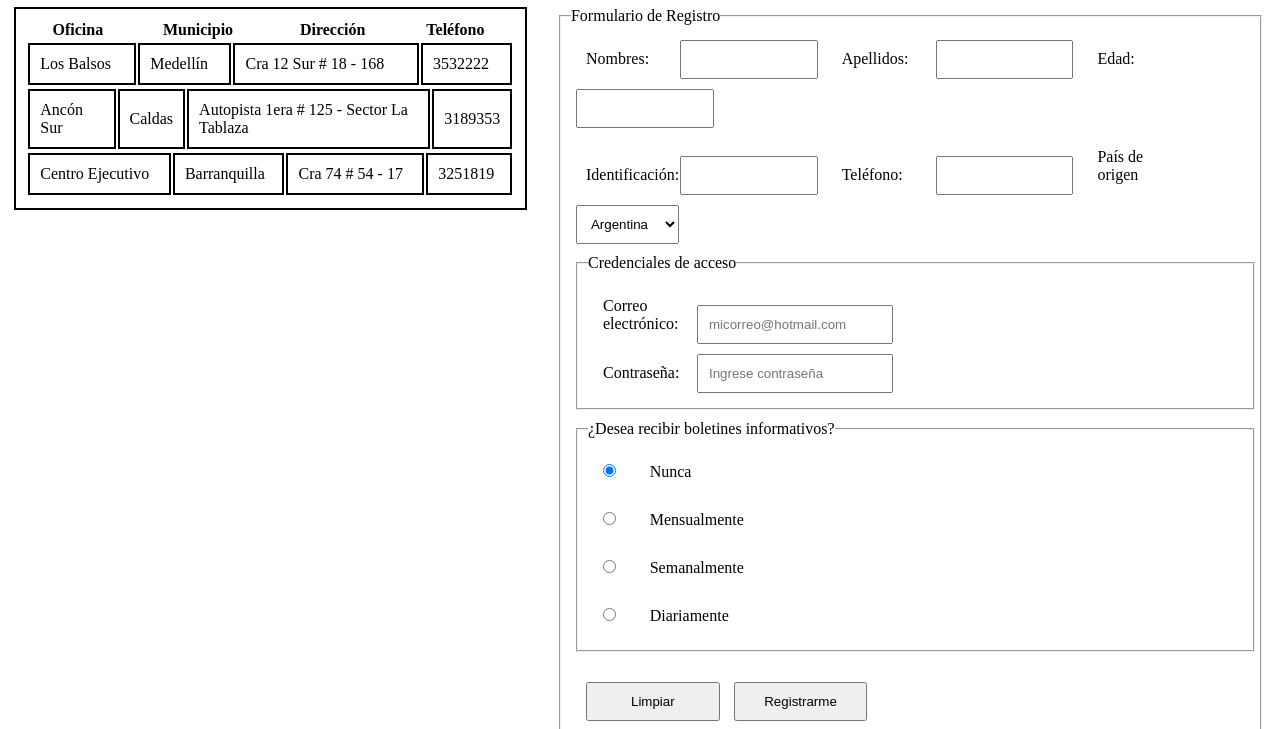
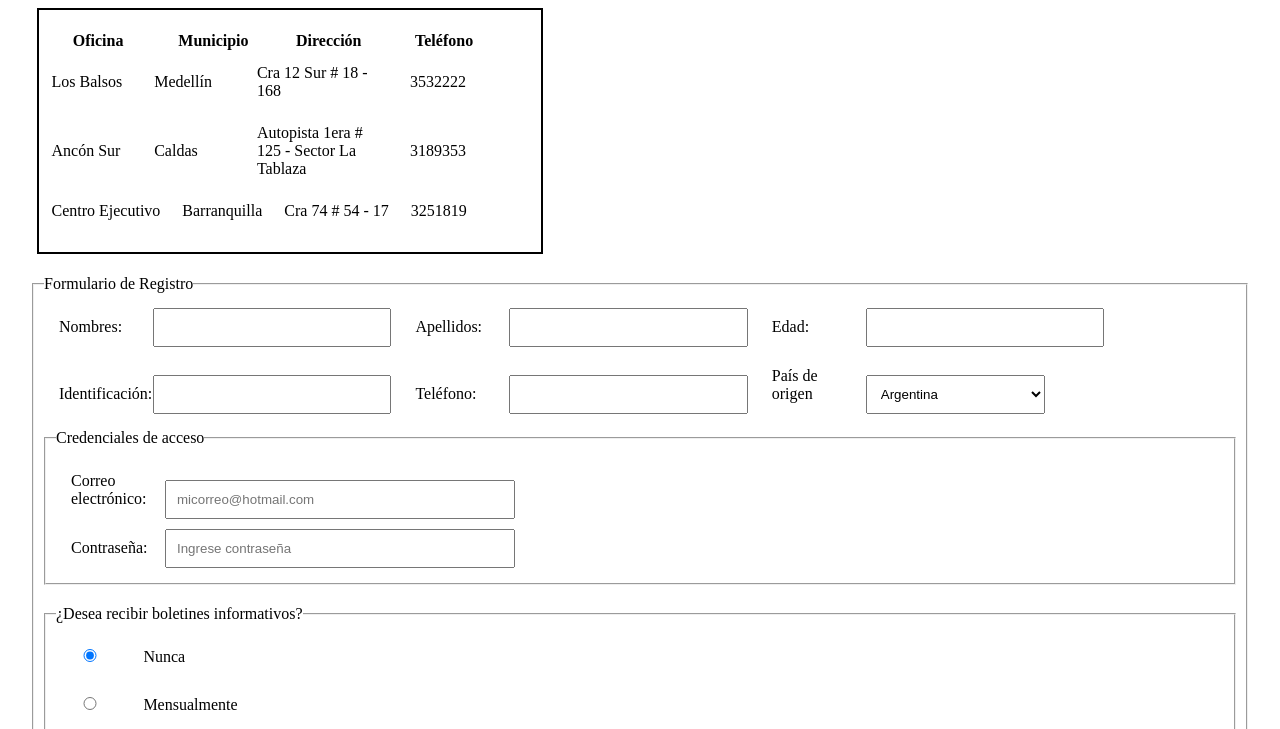
Before and after one commit to Adn1217/PaginaEmpresarial_Fernandez, a plain HTML site: page pags/contacto.html in a window 1280 px wide. Shown: the part 71-800 px from the top of the page. Drawn offline with Linux system fonts and the light colour scheme.

Commit message:
Ajustes a los estilos de la paagina de Contacto

```diff
--- a/pags/contacto.html
+++ b/pags/contacto.html
@@ -8,7 +8,7 @@
     <link rel="icon" type="image/png" sizes="16x16" href="./../assets/Iconos/afc_favicon_logo/afc_favicon_logo.png">
     <link rel="stylesheet" href="./../style.css"/>
 </head>
-<body class="gridContainer">
+<body class="gridContainerContact">
     <header>
         <a title="Home" href="./../index.html"><img id="header__logo" src="./../assets/Iconos/Home.png" alt="Home Icon"></a>
         <nav>
--- a/style.css
+++ b/style.css
@@ -31,6 +31,18 @@
   "Imagenes Imagenes Imagenes Imagenes"
   "info__resume info__resume info__video info__video"
   "info__resume info__resume info__video info__video"
+  "footer footer footer footer";
+  grid-template-rows: auto auto auto auto auto;
+  grid-template-columns: auto auto auto auto;
+}
+
+.gridContainerContact {
+  display: grid;
+  grid-template-areas:
+  "header header header header"
+  "Imagenes Imagenes Imagenes Imagenes"
+  "tabla tabla tabla tabla"
+  "registro registro registro registro"
   "footer footer footer footer";
   grid-template-rows: auto auto auto auto auto;
   grid-template-columns: auto auto auto auto;
@@ -172,7 +184,7 @@ iframe{
 
 span{
   display: block;
-  padding: 3% 0% 0% 0%;
+  padding-top: 3%;
 }
 
 td {
@@ -196,6 +208,7 @@ table {
     min-width: 100%;
     min-height: 100%;
   }
+
   tr {
     display: flex;
     flex-direction: column;
@@ -207,7 +220,9 @@ table {
 
 .additionalExp {
   background-color: gainsboro;
-  list-style-type: circle;
+  list-style-type: none ;
+  margin: 2%;
+  width: 95%;
 }
 
 footer{
@@ -222,6 +237,7 @@ footer{
     min-height:650px;
     padding: 25px;
   }
+
   tr {
     display: flex;
     flex-direction: column;
@@ -252,25 +268,40 @@ footer{
   height: 512px;
 }
 
+.tabla {
+  margin: 2%;
+  width: 98%;
+}
+
 .tablaContacto {
   border:2px solid;
-  padding: 2%;
   border-spacing: 2px;
   border-collapse: separate;
+  grid-area: tabla;
   margin-top: 10px;
   margin-left: auto;
-  margin-right: auto;
-  padding-top: 10px;
-  width: 95%
+  width: 95%;
+  min-width: 80%;
 }
 
 .tablaContacto tr {
   display: table;
   flex-wrap: no-wrap;
-  /* width: 95%; */
 }
 
-@media screen and (max-width: 630px) {
+.tablaContacto td {
+  min-width: 100px;
+  max-width: 150px;
+  /* width: 120px;  */
+  border: none;
+}
+
+.tablaContacto th {
+  min-width: 100px;
+  border: none;
+}
+
+@media screen and (max-width: 450px) {
   .tablaContacto tr {
     display: flex;
     flex-direction: column;
@@ -281,10 +312,12 @@ footer{
 }
 
 .register {
-  width: 95%;
+  grid-area: registro;
   margin-left: auto;
   margin-right: auto;
+  width: 95%;
 }
+
 fieldset {
   padding: 10px;
   margin: 10px 0px;
@@ -310,7 +343,6 @@ input[name="frec"] {
 .credentials {
   display: inline-block;
   padding: 10px;
-  margin: 5px;
   width: 100%;
   /* text-align: center; */
 }
@@ -333,10 +365,6 @@ label {
   padding: 10px;
   margin: 5px;
   width: 90px;
-}
-
-.bulletin {
-  margin: 5px;
 }
 
 .bulletin .frec {
```
